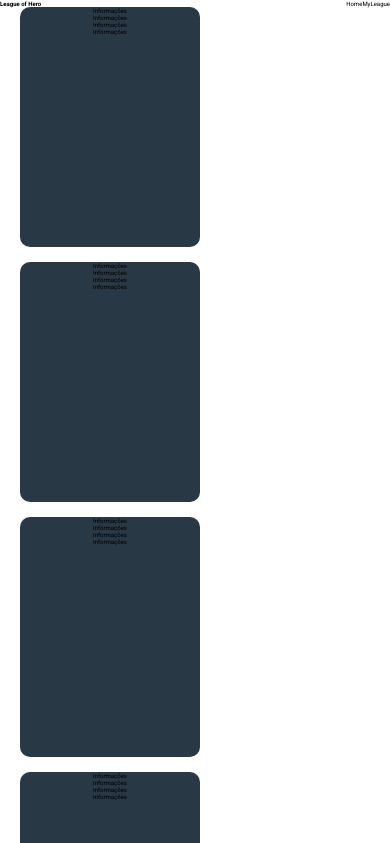
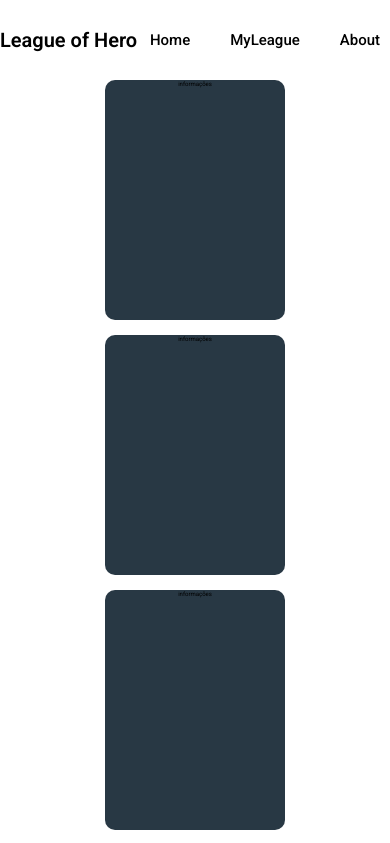
Before and after one commit to alexsandro-cristiano/league-of-heros, a React (Create React App) app: page / in a window 390 px wide. Shown: the top 843 px of the page. Built offline with nearby package versions, Linux system fonts and the light colour scheme.

Commit message:
feet(navbar-responsivo):adiciona estrutura responsiva para o navbar & ajusta layout da home

```diff
--- a/public/index.html
+++ b/public/index.html
@@ -1,12 +1,15 @@
 <!DOCTYPE html>
 <html lang="pt-br">
   <head>
-  <link rel="preconnect" href="https://fonts.googleapis.com">
+    <link rel="preconnect" href="https://fonts.googleapis.com" />
     <meta charset="utf-8" />
     <meta name="viewport" content="width=device-width, initial-scale=1" />
     <title>League of Heros</title>
-  <link rel="preconnect" href="https://fonts.gstatic.com" crossorigin>
-  <link href="https://fonts.googleapis.com/css2?family=Roboto:wght@400;500;700&display=swap" rel="stylesheet">
+    <link rel="preconnect" href="https://fonts.gstatic.com" crossorigin />
+    <link
+      href="https://fonts.googleapis.com/css2?family=Roboto:wght@400;500;600;700&display=swap"
+      rel="stylesheet"
+    />
   </head>
   <body>
     <div id="root"></div>
--- a/src/components/Card/index.tsx
+++ b/src/components/Card/index.tsx
@@ -2,10 +2,7 @@ import styles from './Card.module.scss'
 export function Card() {
   return (
     <div className={styles.card}>
-      <div>Informações</div>
-      <div>Informações</div>
-      <div>Informações</div>
-      <div>Informações</div>
+      <p>informações</p>
     </div>
   )
 }
--- a/src/components/Navbar/Navbar.module.scss
+++ b/src/components/Navbar/Navbar.module.scss
@@ -1,10 +1,46 @@
-.header {
+@import '../../styles/breakpoints';
+@import '../../styles/functions';
+
+.navbar {
   display: flex;
+  align-items: center;
   justify-content: space-between;
-  align-items: center;
-  nav {
-    ul {
-      display: flex;
+  height: 8rem;
+  .logo {
+    font-weight: 600;
+    font-size: 2rem;
+  }
+  ul {
+    display: flex;
+    align-items: center;
+    gap: 2rem;
+    li {
+      padding: 1rem;
+      border-radius: 0.8rem;
+      a {
+        font-weight: 500;
+        font-size: 1.5rem;
+      }
+      &:hover {
+        cursor: pointer;
+        background: #000;
+        color: white;
+      }
     }
   }
+  @media (min-width: $xxl) {
+    @include setSpaceToPadding(2rem, 60rem);
+  }
+  @media (min-width: $xl) and (max-width: $xxl) {
+    @include setSpaceToPadding(2rem, 22rem);
+  }
+  @media (min-width: $lg) and (max-width: $xl) {
+    @include setSpaceToPadding(2rem, 20rem);
+  }
+  @media (min-width: $md) and (max-width: $lg) {
+    @include setSpaceToPadding(2rem, 10rem);
+  }
+  @media (max-width: $sm) {
+    @include setSpaceToPadding(2rem, 0);
+  }
 }
--- a/src/components/Navbar/index.tsx
+++ b/src/components/Navbar/index.tsx
@@ -2,14 +2,19 @@ import styles from './Navbar.module.scss'
 
 export function Navbar() {
   return (
-    <header className={styles.header}>
-      <h1>League of Hero</h1>
-      <nav>
-        <ul>
-          <li>Home</li>
-          <li>MyLeague</li>
-        </ul>
-      </nav>
-    </header>
+    <nav className={styles.navbar}>
+      <h3 className={styles.logo}>League of Hero</h3>
+      <ul>
+        <li>
+          <a href="/">Home</a>
+        </li>
+        <li>
+          <a href="/myleague">MyLeague</a>
+        </li>
+        <li>
+          <a href="/about">About</a>
+        </li>
+      </ul>
+    </nav>
   )
 }
--- a/src/page/Home/Home.module.scss
+++ b/src/page/Home/Home.module.scss
@@ -4,21 +4,23 @@
 .main {
   display: flex;
   flex-wrap: wrap;
+  justify-content: center;
+  align-items: center;
   gap: 1.5rem;
 
   @media (min-width: $xxl) {
-    @include spaceForPadding(200px);
+    @include setSpaceToPadding(0.8rem, 20rem);
   }
   @media (min-width: $xl) and (max-width: $xxl) {
-    @include spaceForPadding(160px);
+    @include setSpaceToPadding(0.8rem, 16rem);
   }
   @media (min-width: $lg) and (max-width: $xl) {
-    @include spaceForPadding(120px);
+    @include setSpaceToPadding(0.8rem, 12rem);
   }
   @media (min-width: $md) and (max-width: $lg) {
-    @include spaceForPadding(40px, 0);
+    @include setSpaceToPadding(0, 4rem);
   }
   @media (max-width: $sm) {
-    @include spaceForPadding(20px, 0);
+    @include setSpaceToPadding(0, 2rem);
   }
 }
--- a/src/styles/_functions.scss
+++ b/src/styles/_functions.scss
@@ -1,5 +1,5 @@
 @import './breakpoints';
 
-@mixin spaceForPadding($x, $y: 8px) {
+@mixin setSpaceToPadding($y, $x) {
   padding: $y $x;
 }
```
Lines whose indentation alone changed are shown as unchanged.
